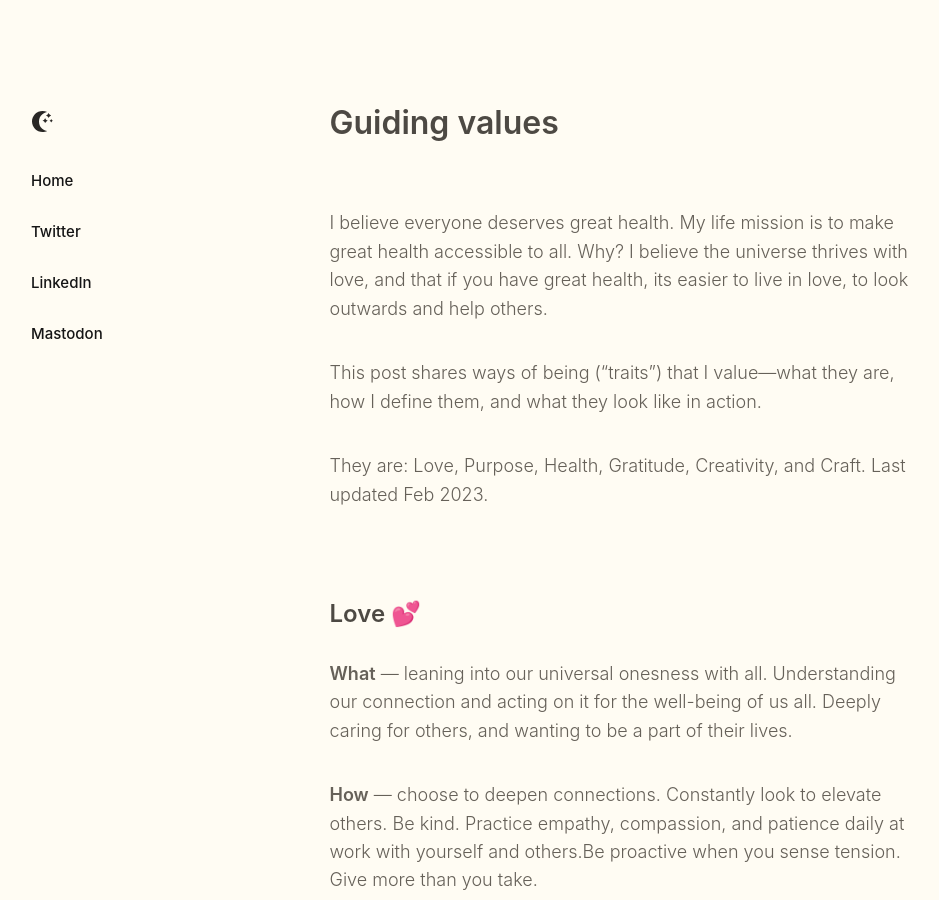
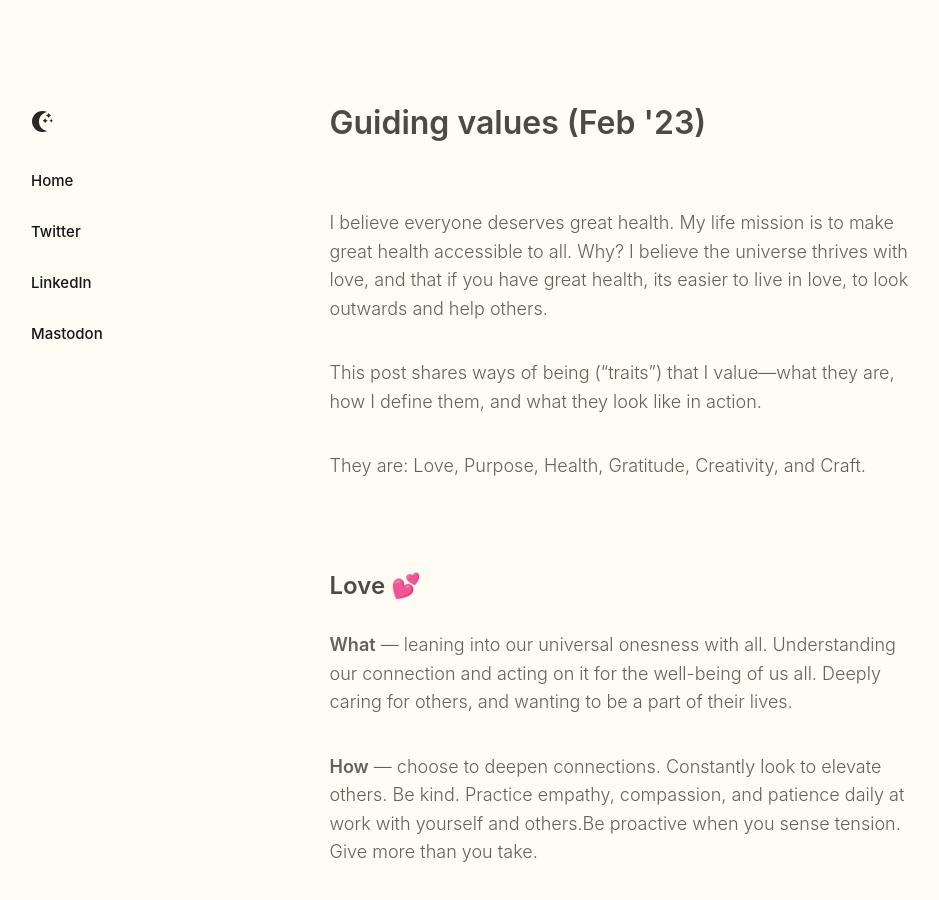
Before and after one commit to paulmederos/pm17, a Jekyll site: the page built from _posts/2018-12-01-guiding-values.markdown, in a window 1280 px wide and 900 px high. Shown: the whole window, without its empty margins (17-956 px from the left). Built offline with Jekyll 4.4.1, drawn with Linux system fonts in a browser that asks for light colours; some web fonts are replaced.

Commit message:
Update 2018-12-01-guiding-values.markdown

```diff
--- a/_posts/2018-12-01-guiding-values.markdown
+++ b/_posts/2018-12-01-guiding-values.markdown
@@ -1,6 +1,6 @@
 ---
 layout: post
-title:  "Guiding values"
+title:  "Guiding values (Feb '23)"
 permalink: "guiding-values"
 date: 2018-12-01
 categories: journal
@@ -12,7 +12,7 @@ I believe everyone deserves great health. My life mission is to make great healt
 
 This post shares ways of being ("traits") that I value—what they are, how I define them, and what they look like in action.
 
-They are: Love, Purpose, Health, Gratitude, Creativity, and Craft. Last updated Feb 2023.
+They are: Love, Purpose, Health, Gratitude, Creativity, and Craft.
 
 ## Love 💕
 **What** — leaning into our universal onesness with all. Understanding our connection and acting on it for the well-being of us all. Deeply caring for others, and wanting to be a part of their lives.
```
